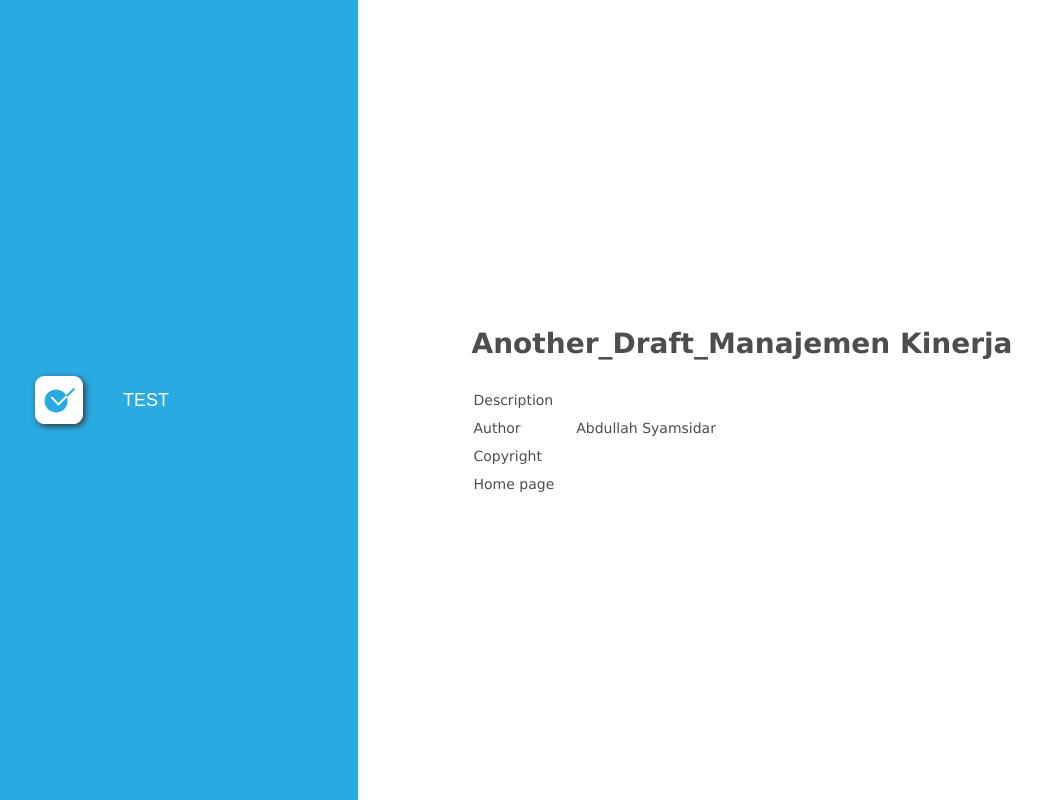
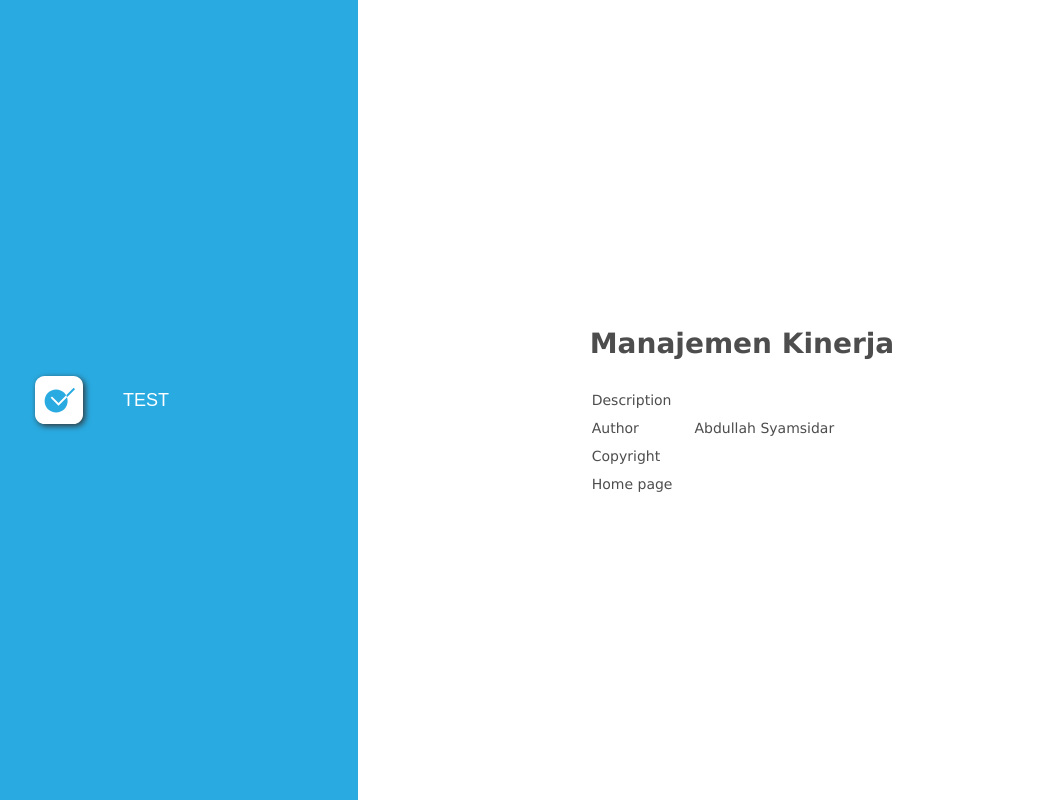
Before and after one commit to NotSyam/ManajemenKinerja-Final.github.io, a plain HTML site: page index.html in a window 1280 px wide. Shown: the whole page, without its empty margins (154-1196 px from the left). Drawn offline with Linux system fonts and the light colour scheme.

Commit message:
Update index.html

```diff
--- a/index.html
+++ b/index.html
@@ -1,7 +1,7 @@
 <!DOCTYPE html>
 <html lang="en-US" dir="ltr">
 <head>
-	<title>Another_Draft_Manajemen Kinerja</title>
+	<title>Manajemen Kinerja</title>
 	<meta http-equiv="X-UA-Compatible" content="IE=Edge,chrome=1" />
 	<meta http-equiv="Content-Type" content="text/html; charset=utf-8"/>
 	<meta name="generator" content="ActivePresenter 9.1.2"/>
@@ -236,7 +236,7 @@
 
 	<div class="ap-project-information-container">
 		<div class="ap-project-information">
-			<h1>Another_Draft_Manajemen Kinerja</h1>
+			<h1>Manajemen Kinerja</h1>
 			<table>
 				<tr>
 					<td id="ap-label-description">Description</td>
```
